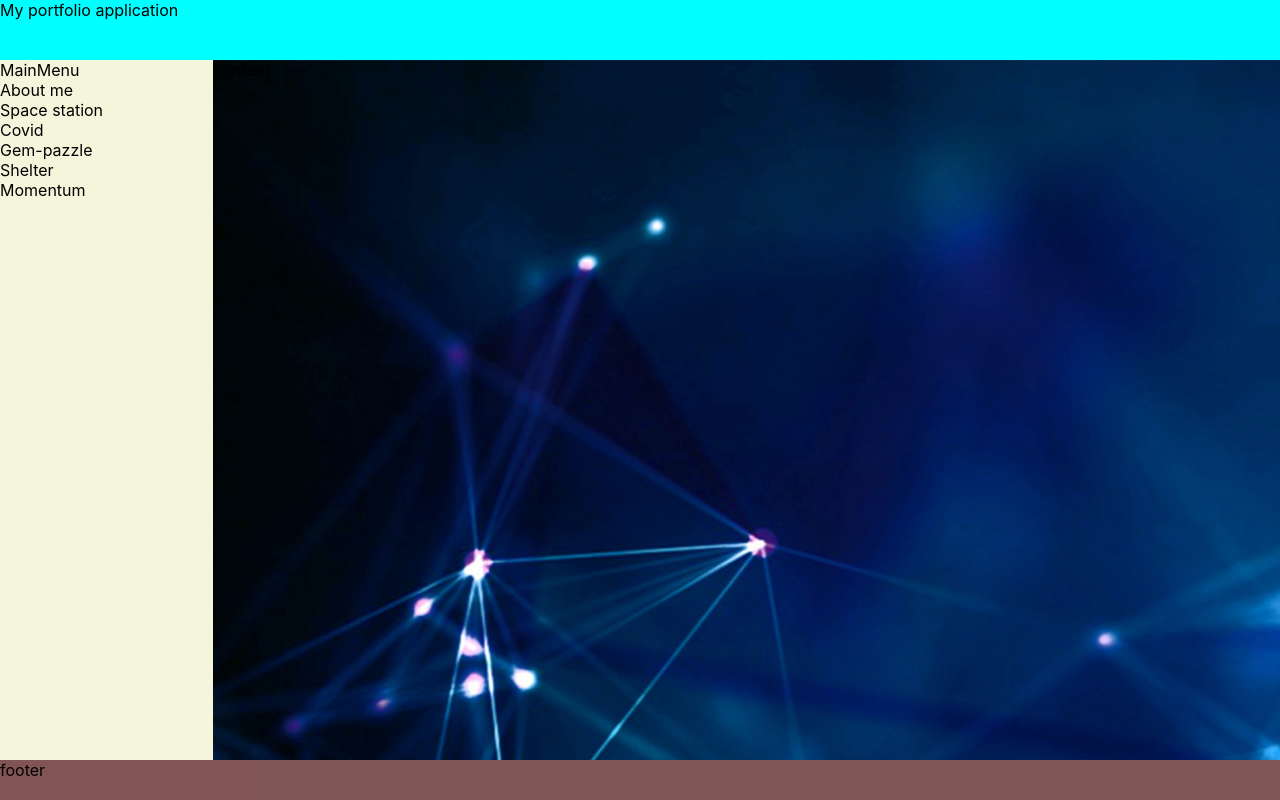
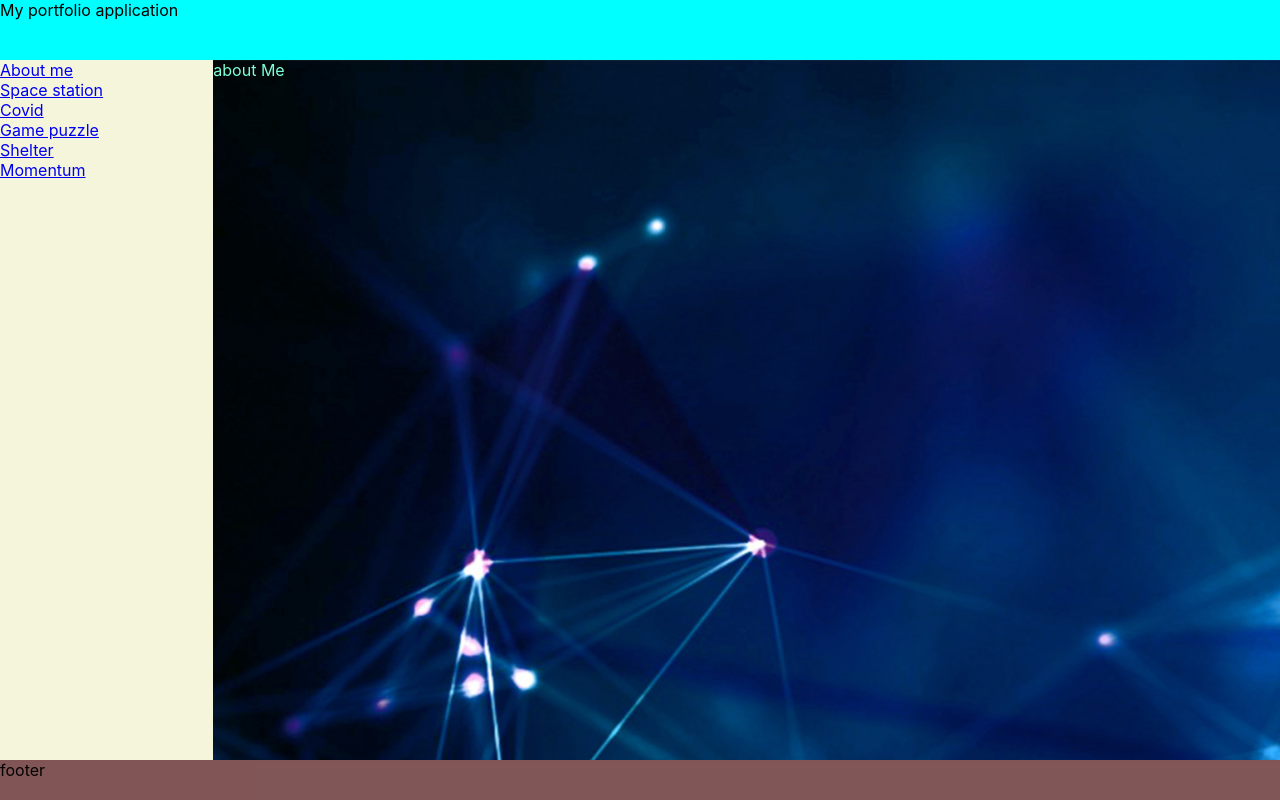
Before and after one commit to spanderok/portfolio, a React (Create React App) app: page /aboutMe in a window 1280 px wide. Built offline with nearby package versions, Linux system fonts and the light colour scheme.

Commit message:
feat: add first routes

```diff
--- a/src/App.css
+++ b/src/App.css
@@ -10,3 +10,8 @@
   grid-template-rows: 60px auto 40px;
   grid-template-columns: 2fr 10fr;
 }
+
+.app-wrapper .app-wrapper-content{
+  grid-area: c;
+  background-image: url(./assets/molekuly-bliki-svyazi.jpg);
+}
--- a/src/App.js
+++ b/src/App.js
@@ -1,18 +1,25 @@
 import './App.css';
 import React from 'react';
-import Header from './components/header/Header.js'
-import MainMenu from './components/mainMenu/MainMenu.js'
-import Footer from './components/footer/Footer.js';
-import Content from './components/content/Content';
+import Header from './components/header/Header.jsx'
+import MainMenu from './components/mainMenu/MainMenu.jsx'
+import Footer from './components/footer/Footer.jsx';
+import AboutMe from './components/content/aboutMe/aboutMe.jsx'
+import SpaceStation from "./components/content/spaceStation/spaceStation.jsx";
+import { BrowserRouter, Route } from 'react-router-dom';
 
 const App = () => {
   return (
-    <div className="app-wrapper">
-      <Header/>
-      <MainMenu/>
-      <Content/>
-      <Footer/>
-    </div>
+    <BrowserRouter>
+      <div className="app-wrapper">
+        <Header />
+        <MainMenu />
+        <div className='app-wrapper-content'>
+          <Route path='/aboutMe' component={AboutMe} />
+          <Route path='/space_station' component={SpaceStation} />
+        </div>
+        <Footer />
+      </div>
+    </BrowserRouter>
   );
 }
 
--- a/src/components/content/Content.js
+++ /dev/null
@@ -1,12 +0,0 @@
-import React from 'react';
-import Class from "./Content.module.css";
-
-const Content = () => {
-    return (
-        <div className={Class.content}>
-            content
-        </div>
-    );
-}
-
-export default Content;
--- a/src/components/content/Content.module.css
+++ /dev/null
@@ -1,5 +0,0 @@
-
-.content{
-    grid-area: c;
-    background-image: url(../../assets/molekuly-bliki-svyazi.jpg);
-  }
--- /dev/null
+++ b/src/components/content/aboutMe/aboutMe.jsx
@@ -0,0 +1,11 @@
+import React from 'react';
+import Class from "./aboutMe.module.css";
+const AboutMe = () => {
+    return (
+        <div className={Class.wrapper}>
+            about Me
+        </div>
+    );
+}
+
+export default AboutMe;
--- /dev/null
+++ b/src/components/content/aboutMe/aboutMe.module.css
@@ -0,0 +1,3 @@
+.wrapper{
+    color: aquamarine;
+}
--- /dev/null
+++ b/src/components/content/spaceStation/spaceStation.jsx
@@ -0,0 +1,11 @@
+import React from 'react';
+import Class from "./spaceStation.module.css";
+const SpaceStation = () => {
+    return (
+        <div className={Class.wrapper}>
+            SpaceStation
+        </div>
+    );
+}
+
+export default SpaceStation;
--- a/src/components/mainMenu/MainMenu.js
+++ /dev/null
@@ -1,20 +0,0 @@
-import React from 'react';
-import Class from "./mainMenu.module.css";
-
-
-const MainMenu = () => {
-    return (
-        <div className={Class.mainMenu}>
-            MainMenu
-            <div>About me</div>
-            <div>Space station</div>
-            <div>Covid</div>
-            <div>Gem-pazzle</div>
-            <div>Shelter</div>
-            <div>Momentum</div>
-
-        </div>
-    );
-}
-
-export default MainMenu;
--- /dev/null
+++ b/src/components/mainMenu/MainMenu.jsx
@@ -0,0 +1,32 @@
+import React from 'react';
+import { NavLink } from 'react-router-dom';
+import Class from "./mainMenu.module.css";
+
+
+const MainMenu = () => {
+    return (
+        <div className={Class.mainMenu}>
+            <div className={Class.item}>
+                <NavLink to='/about_me' activeClassName={Class.active}>About me</NavLink>
+            </div >
+            <div className={Class.item}>
+                <NavLink to='/space_station' activeClassName={Class.active}>Space station</NavLink>
+            </div >
+            <div className={Class.item}>
+                <a href='#'>Covid</a>
+            </div>
+            <div className={Class.item}>
+                <a href='#'>Game puzzle</a>
+            </div>
+            <div className={Class.item}>
+                <a href='#'>Shelter</a>
+            </div>
+            <div className={Class.item}>
+                <a href='#'>Momentum</a>
+            </div>
+
+        </div>
+    );
+}
+
+export default MainMenu;
```
Also changed, not shown: src/components/content/spaceStation/spaceStation.module.css (added), src/components/footer/Footer.jsx (renamed from src/components/footer/Footer.js), src/components/header/Header.jsx (renamed from src/components/header/Header.js).
